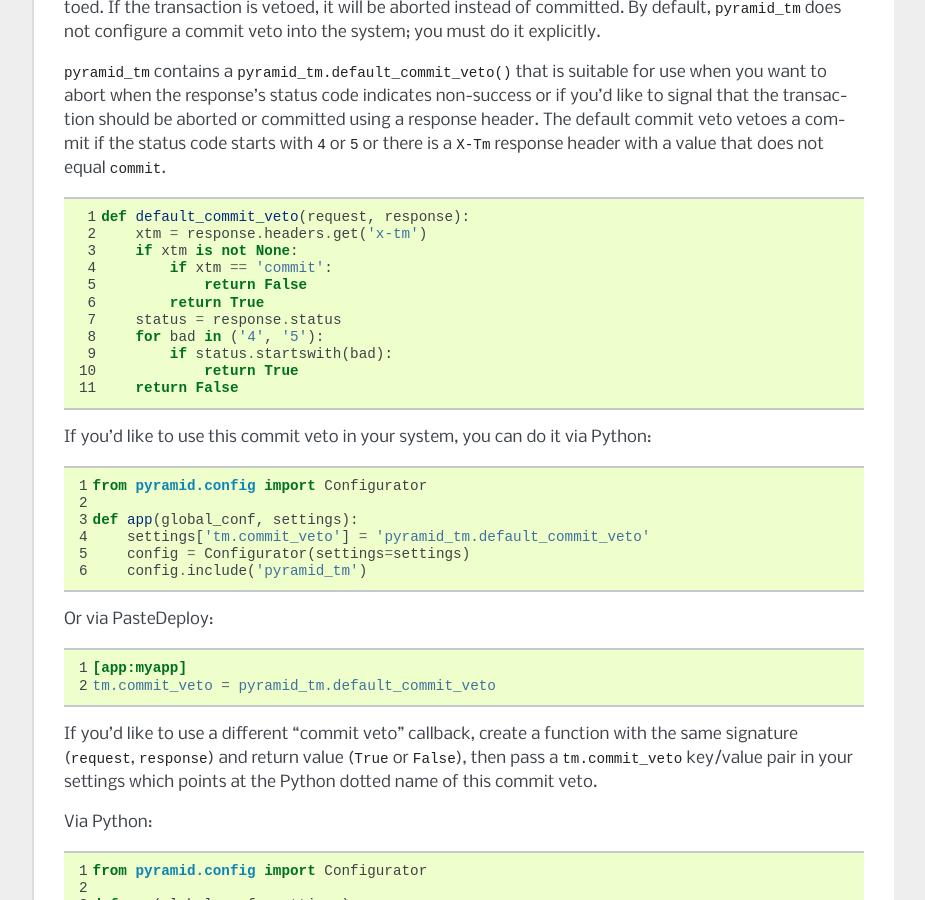
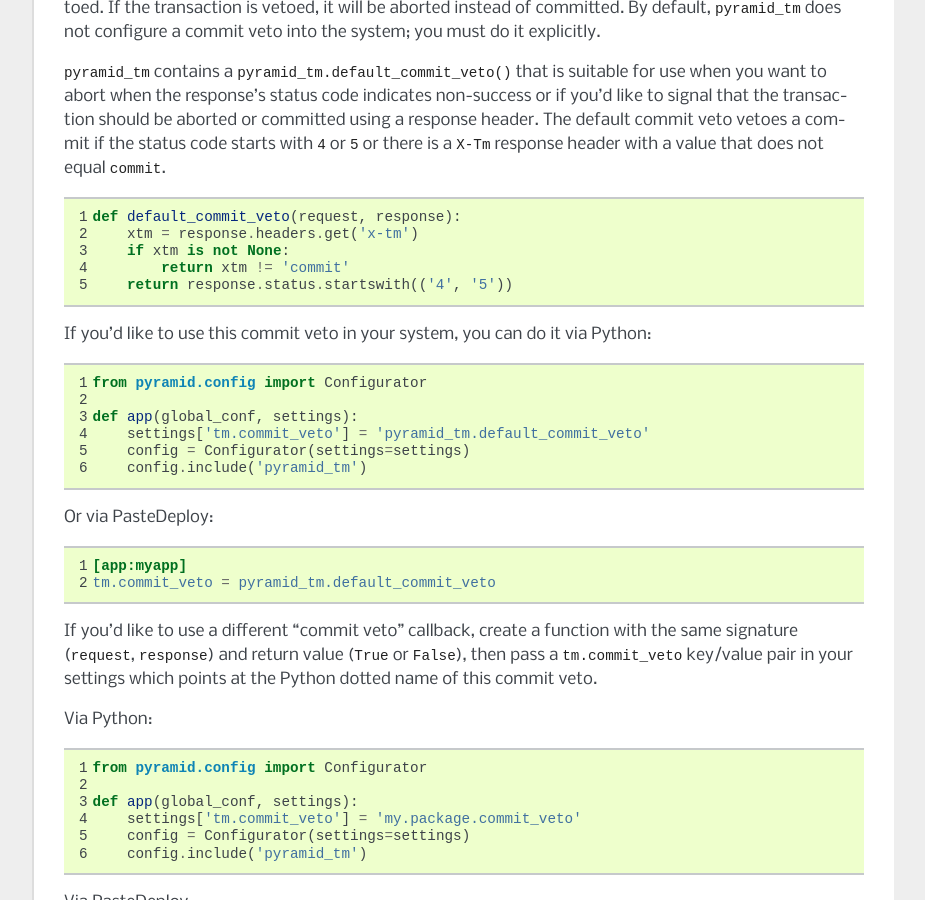
Before and after one commit to Pylons/pyramid_tm, a Sphinx documentation site: the page built from docs/index.rst, in a window 1280 px wide and 900 px high, scrolled down 1542 px. Shown: the whole window, without its empty margins (198-1123 px from the left). Built offline with Sphinx 7.4.7, drawn with Linux system fonts in a browser that asks for light colours.

Commit message:
simplify

```diff
--- a/docs/index.rst
+++ b/docs/index.rst
@@ -99,14 +99,8 @@
    def default_commit_veto(request, response):
        xtm = response.headers.get('x-tm')
        if xtm is not None:
-           if xtm == 'commit':
-               return False
-           return True
-       status = response.status
-       for bad in ('4', '5'):
-           if status.startswith(bad):
-               return True
-       return False
+           return xtm != 'commit'
+       return response.status.startswith(('4', '5'))
 
 If you'd like to use this commit veto in your system, you can do it via
 Python:
```
Also changed, not shown: pyramid_tm/__init__.py (+3 -13 lines).
